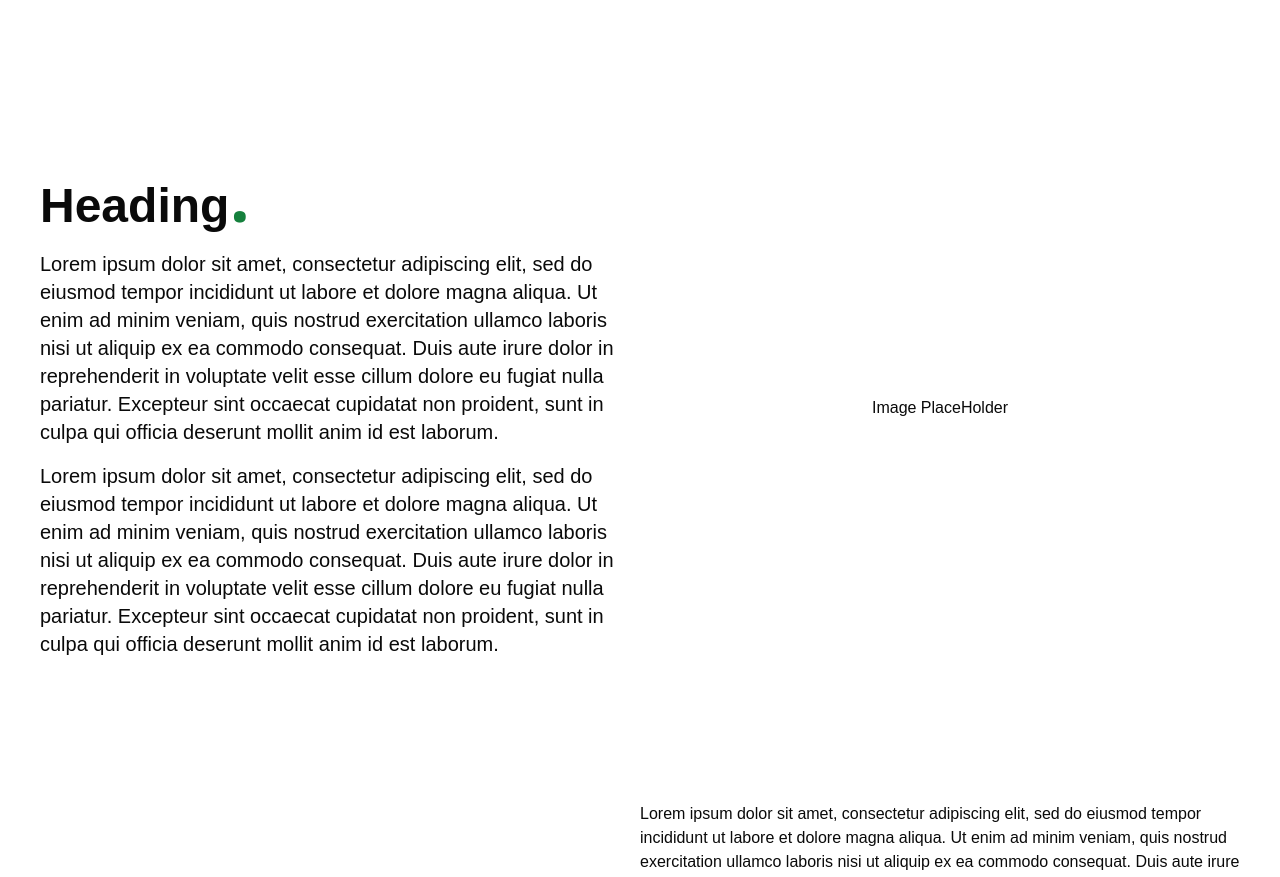
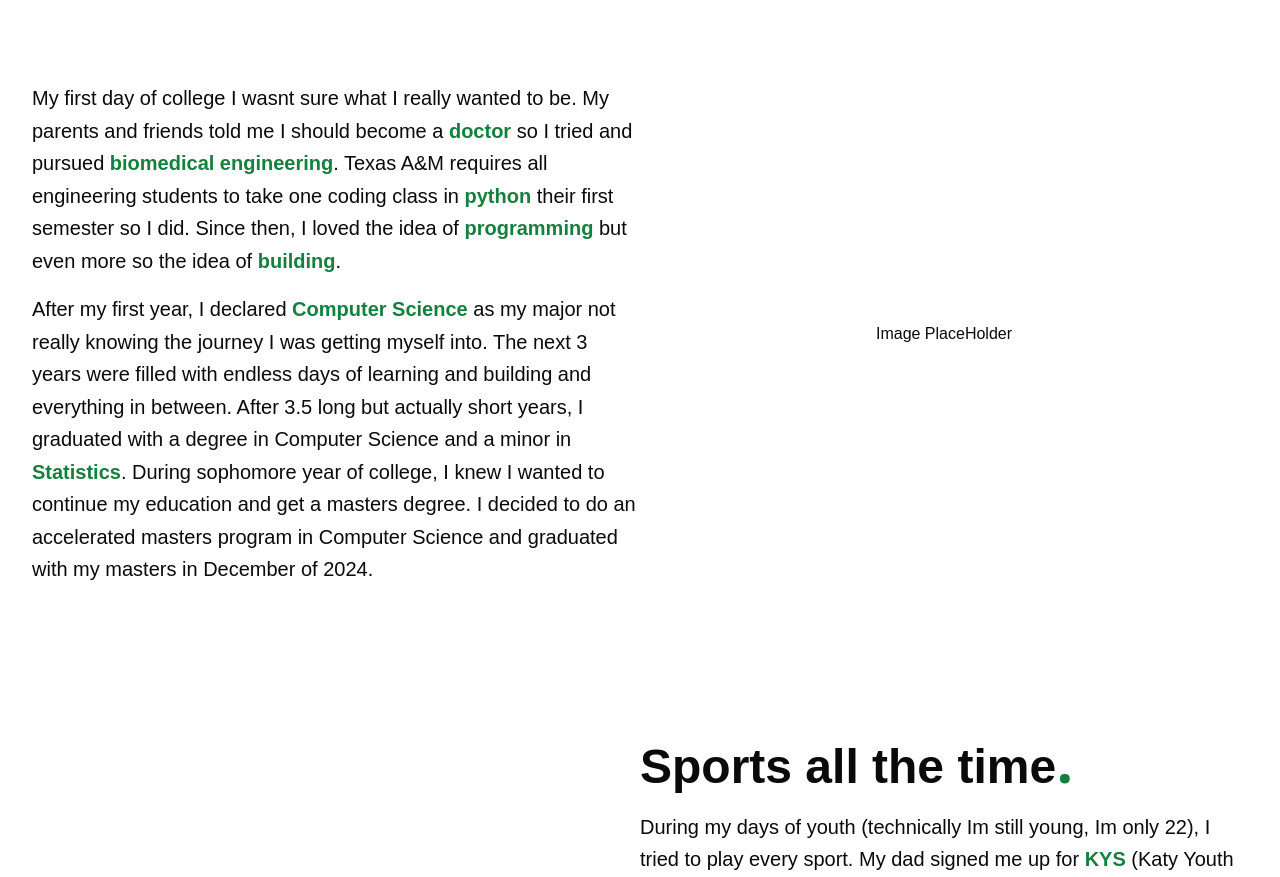
Before and after one commit to adamsulemanji/PersonalWebsite, a Next.js app in the folder frontend/: page / in a window 1280 px wide. Shown: the part 1868-2745 px from the top of the page. Built offline with nearby package versions, Linux system fonts and the light colour scheme.

Commit message:
Refactor Home component layout; streamline section organization and improve overall styling

```diff
--- a/frontend/src/app/page.tsx
+++ b/frontend/src/app/page.tsx
@@ -16,7 +16,7 @@ export default function Home() {
   return (
     <div className="grid grid-rows-[20px_1fr_20px] items-center justify-items-center min-h-screen p-8 pb-20 gap-16 sm:p-20]">
       <NavBar />
-      <main className="flex flex-col gap-8 row-start-2 items-center sm:items-center w-full max-w-[1200px]">
+      <main className="flex flex-col gap-8 row-start-2 items-center sm:items-center w-full max-w-[1500px]">
         <section
           className={`text-6xl text-center relative one group transform transition-all duration-3000 ease-out ${
             isVisible
@@ -25,9 +25,7 @@ export default function Home() {
           }`}
         >
           <div className="text-left mt-80 text-7xl font-serif font-light leading-tight">
-            <span className="block">
-              Hi<span className="accent">!</span> my
-            </span>
+            <span className="block">Hi, my</span>
             <span className="block">
               name is <b className="text-8xl">Adam</b>
               <span className="accent">.</span>
@@ -48,24 +46,29 @@ export default function Home() {
           through technology. My interest lies in building creating solutions
           that help me and others in their lives.
         </div>
-        <section
+        {/* <section
 					id="section-fun"
 					className={`w-full overflow-hidden ${styles.marqueeContainer} transition-opacity duration-500 mt-5`}
 				>
 					<div className={`w-full ${styles.marquee}`}>
-            <span className="mx-4">Welcome to my personal website!</span>
-            <span className="mx-4">Stay tuned for updates and progress!</span>
+						<span className="mx-4">
+							Welcome to my personal website!
+						</span>
+						<span className="mx-4">
+							Stay tuned for updates and progress!
+						</span>
 						<span className="mx-4">
 							Check out my projects once they are done!
 						</span>
 						<span className="mx-4">
-              I am trying to use AI as little as possible to build this!
+							I am trying to use AI as little as possible to build
+							this!
 						</span>
 					</div>
-        </section>
+				</section> */}
         <section className="grid grid-cols-2 w-full mt-32">
           <div className="flex flex-col gap-4 items-center">
-            <p className="text-m mb-2 animate-bounce tracking-widest">
+            <p className="text-m mb-2 2xl:animate-bounce tracking-widest">
               Scroll !
             </p>
             <svg height="750" width="1">
@@ -84,33 +87,40 @@ export default function Home() {
         </section>
 
         <section className="mt-32" id="section-about">
-          <div className="w-full max-w-[1200px]">
+          <div className="w-full max-w-[1500px]">
             <div className="flex flex-col gap-4 items-center"></div>
             <div className="grid grid-cols-2 w-full">
-              <div className="items-center justify-center text-xl">
-                <div>
-                  <p className="mb-5 text-5xl font-bold">
-                    Heading<span className="accent text-7xl font-serif">.</span>
+              <div className="items-center justify-center text-xl leading-relaxed">
+                <p>
+                  My first day of college I wasnt sure what I really wanted to
+                  be. My parents and friends told me I should become a{" "}
+                  <span className="font-bold accent">doctor</span> so I tried
+                  and pursued{" "}
+                  <span className="font-bold accent">
+                    biomedical engineering
+                  </span>
+                  . Texas A&M requires all engineering students to take one
+                  coding class in{" "}
+                  <span className="font-bold accent">python</span> their first
+                  semester so I did. Since then, I loved the idea of{" "}
+                  <span className="font-bold accent">programming</span> but even
+                  more so the idea of{" "}
+                  <span className="font-bold accent">building</span>.
                 </p>
-                  Lorem ipsum dolor sit amet, consectetur adipiscing elit, sed
-                  do eiusmod tempor incididunt ut labore et dolore magna aliqua.
-                  Ut enim ad minim veniam, quis nostrud exercitation ullamco
-                  laboris nisi ut aliquip ex ea commodo consequat. Duis aute
-                  irure dolor in reprehenderit in voluptate velit esse cillum
-                  dolore eu fugiat nulla pariatur. Excepteur sint occaecat
-                  cupidatat non proident, sunt in culpa qui officia deserunt
-                  mollit anim id est laborum.
-                </div>
-                <div className="mt-4">
-                  Lorem ipsum dolor sit amet, consectetur adipiscing elit, sed
-                  do eiusmod tempor incididunt ut labore et dolore magna aliqua.
-                  Ut enim ad minim veniam, quis nostrud exercitation ullamco
-                  laboris nisi ut aliquip ex ea commodo consequat. Duis aute
-                  irure dolor in reprehenderit in voluptate velit esse cillum
-                  dolore eu fugiat nulla pariatur. Excepteur sint occaecat
-                  cupidatat non proident, sunt in culpa qui officia deserunt
-                  mollit anim id est laborum.{" "}
-                </div>
+                <p className="mt-4">
+                  After my first year, I declared{" "}
+                  <span className="font-bold accent">Computer Science</span> as
+                  my major not really knowing the journey I was getting myself
+                  into. The next 3 years were filled with endless days of
+                  learning and building and everything in between. After 3.5
+                  long but actually short years, I graduated with a degree in
+                  Computer Science and a minor in{" "}
+                  <span className="font-bold accent">Statistics</span>. During
+                  sophomore year of college, I knew I wanted to continue my
+                  education and get a masters degree. I decided to do an
+                  accelerated masters program in Computer Science and graduated
+                  with my masters in December of 2024.{" "}
+                </p>
               </div>
               <div className="flex items-center justify-center">
                 <p>Image PlaceHolder</p>
@@ -120,41 +130,56 @@ export default function Home() {
               <div className="flex items-center justify-center">
                 <p>Image PlaceHolder</p>
               </div>
-              <div className="">
+              <div className="text-xl leading-relaxed">
+                <p className="mb-5 text-5xl font-bold">
+                  Sports all the time
+                  <span className="accent text-6xl font-serif">.</span>
+                </p>
                 <p>
-                  Lorem ipsum dolor sit amet, consectetur adipiscing elit, sed
-                  do eiusmod tempor incididunt ut labore et dolore magna aliqua.
-                  Ut enim ad minim veniam, quis nostrud exercitation ullamco
-                  laboris nisi ut aliquip ex ea commodo consequat. Duis aute
-                  irure dolor in reprehenderit in voluptate velit esse cillum
-                  dolore eu fugiat nulla pariatur. Excepteur sint occaecat
-                  cupidatat non proident, sunt in culpa qui officia deserunt
-                  mollit anim id est laborum.
+                  During my days of youth (technically Im still young, Im only
+                  22), I tried to play every sport. My dad signed me up for{" "}
+                  <span className="font-bold accent">KYS</span> (Katy Youth
+                  Soccer) but I realized I wasnt very good. I later switched
+                  into <span className="font-bold accent">basketball</span>{" "}
+                  through the local{" "}
+                  <span className="font-bold accent">KYB</span> (Katy Youth
+                  Basketball) league and played for a few years with of course
+                  my dad as the coach as well.
                 </p>
                 <p className="mt-4">
-                  Lorem ipsum dolor sit amet, consectetur adipiscing elit, sed
-                  do eiusmod tempor incididunt ut labore et dolore magna aliqua.
-                  Ut enim ad minim veniam, quis nostrud exercitation ullamco
-                  laboris nisi ut aliquip ex ea commodo consequat. Duis aute
-                  irure dolor in reprehenderit in voluptate velit esse cillum
-                  dolore eu fugiat nulla pariatur. Excepteur sint occaecat
-                  cupidatat non proident, sunt in culpa qui officia deserunt
-                  mollit anim id est laborum.{" "}
+                  During my middle school years, I transitioned into{" "}
+                  <span className="font-bold accent">baseball</span> as I
+                  realized I could pitch pretty well. But throughout all of
+                  this, I was playing{" "}
+                  <span className="font-bold accent">tennis</span> because thats
+                  the sport my dad played growing up. When I got to high school
+                  I decided to switch into{" "}
+                  <span className="font-bold accent">tennis</span> full time
+                  dropping both organized baseball and basketball.{" "}
                 </p>
                 <p className="mt-4">
-                  Lorem ipsum dolor sit amet, consectetur adipiscing elit, sed
-                  do eiusmod tempor incididunt ut labore et dolore magna aliqua.
-                  Ut enim ad minim veniam, quis nostrud exercitation ullamco
-                  laboris nisi ut aliquip ex ea commodo consequat. Duis aute
-                  irure dolor in reprehenderit in voluptate velit esse cillum
-                  dolore eu fugiat nulla pariatur. Excepteur sint occaecat
-                  cupidatat non proident, sunt in culpa qui officia deserunt
-                  mollit anim id est laborum.
+                  These days I now spend my time playing{" "}
+                  <span className="font-bold accent">tennis</span>{" "}
+                  <span className="text-md">
+                    (pickleball isnt a real sport...sorry)
+                  </span>
+                  , trying to fix my slice in{" "}
+                  <span className="font-bold accent">golf</span> (thanks
+                  baseball...), playing 3 v 3{" "}
+                  <span className="font-bold accent">basketball</span> (dont
+                  like running), running half marathon races (I like the medals)
+                  and trying to become a great{" "}
+                  <span className="font-bold accent">Quarterback</span> in flag
+                  football.
                 </p>
               </div>
               <div className="mt-36"></div>
               <div></div>
-              <div className="">
+              <div className="text-xl leading-relaxed">
+                <p className="mb-5 text-5xl font-bold">
+                  Random placeholder
+                  <span className="accent text-6xl font-serif">.</span>
+                </p>
                 <p>
                   Lorem ipsum dolor sit amet, consectetur adipiscing elit, sed
                   do eiusmod tempor incididunt ut labore et dolore magna aliqua.
```
Lines whose indentation alone changed are shown as unchanged.
